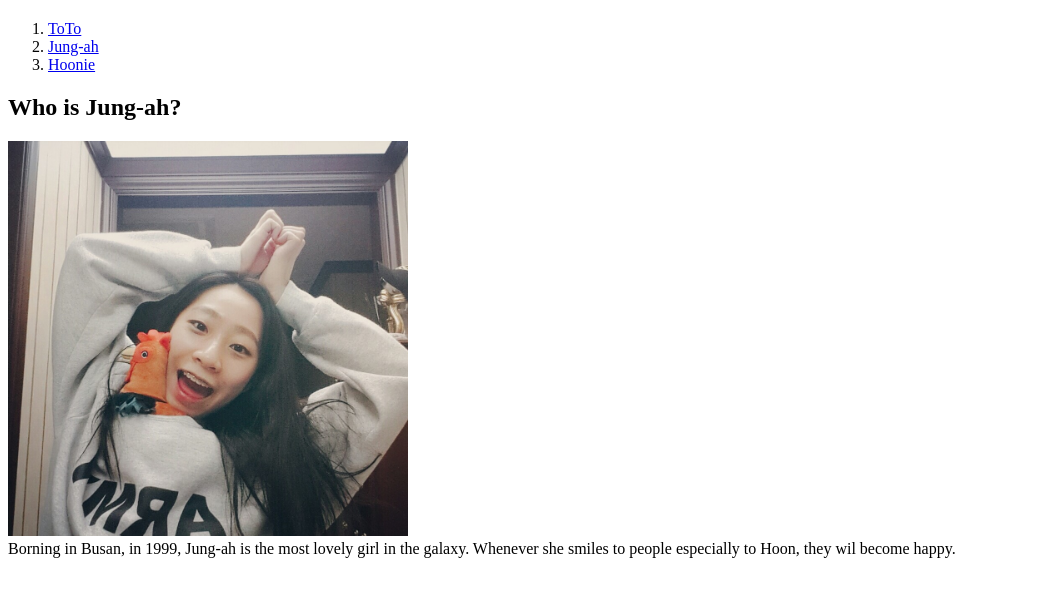
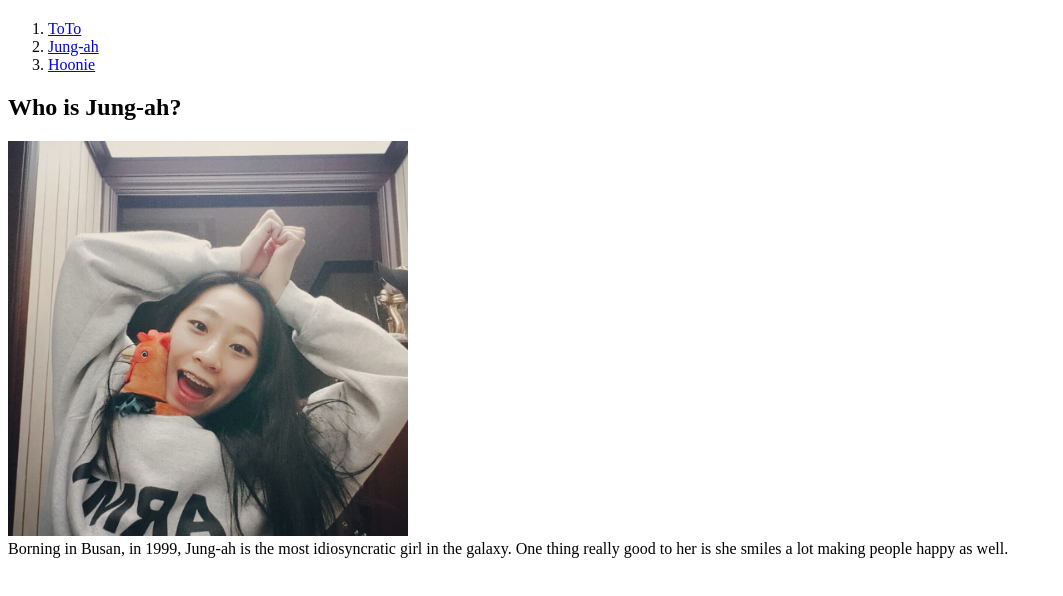
Before and after one commit to Hoonieboogie/Starting-ToTo-s-Family, a plain HTML site: page 2.html in a window 1280 px wide. Shown: the part 60-656 px from the top of the page, without its empty margins (0-1063 px from the left). Drawn offline with Linux system fonts and the light colour scheme.

Commit message:
description change

```diff
--- a/2.html
+++ b/2.html
@@ -15,8 +15,9 @@
 <p>
 <img src="Jungah.jpg" width="400">
   <br>Borning in Busan, in 1999,
-  Jung-ah is the most lovely girl in the galaxy.
-  Whenever she smiles to people especially to Hoon, they wil become happy.
+  Jung-ah is the most idiosyncratic girl in the galaxy.
+  One thing really good to her is she smiles a lot
+  making people happy as well.
 </p>
 </body>
 </html>
```
